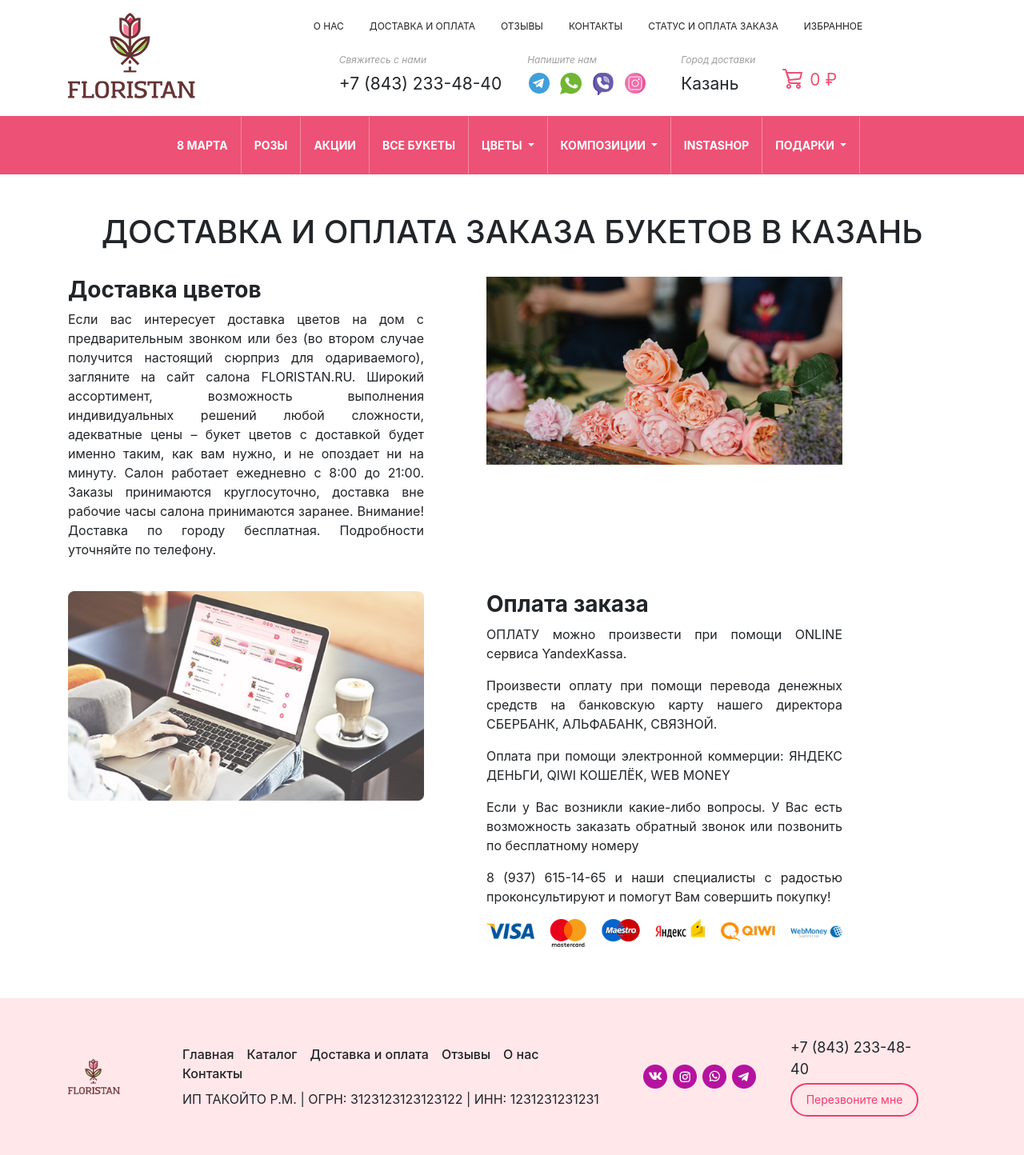
After one commit to Safintim/flower-shop, a Django app: page /shipping/ in a window 1280 px wide. The commit adds this page. Shown: the whole page at 80% size. Run offline with Django 3.2, Linux system fonts and the light colour scheme; some libraries are stand-ins or nearby versions.

Commit message:
Add shipping_and_payment.html

```diff
--- a/templates/about.html
+++ b/templates/about.html
@@ -38,5 +38,4 @@
             </p>
         </div>
     </div>
-    <div class="row"></div>
 {% endblock %}
--- a/templates/footer.html
+++ b/templates/footer.html
@@ -19,7 +19,7 @@
                                 <a class="nav-link p-0" href="#">Каталог</a>
                             </li>
                             <li class="nav-item mr-3">
-                                <a class="nav-link p-0" href="#">Доставка и оплата</a>
+                                <a class="nav-link p-0" href="{% url 'shipping' %}">Доставка и оплата</a>
                             </li>
                             <li class="nav-item mr-3">
                                 <a class="nav-link p-0" href="#">Отзывы</a>
--- a/templates/header.html
+++ b/templates/header.html
@@ -13,7 +13,7 @@
                             <a class="nav-link active" href="{% url 'about' %}">О НАС</a>
                         </li>
                         <li class="nav-item">
-                            <a class="nav-link" href="#">ДОСТАВКА И ОПЛАТА</a>
+                            <a class="nav-link" href="{% url 'shipping' %}">ДОСТАВКА И ОПЛАТА</a>
                         </li>
                         <li class="nav-item">
                             <a class="nav-link" href="#">ОТЗЫВЫ</a>
--- /dev/null
+++ b/templates/shipping_and_payment.html
@@ -0,0 +1,52 @@
+{% extends 'base.html' %}
+
+{% load static %}
+
+{% block content %}
+    <div class="row">
+        <div class="col text-center">
+            <h1>ДОСТАВКА И ОПЛАТА ЗАКАЗА БУКЕТОВ В КАЗАНЬ</h1>
+        </div>
+    </div>
+    <div class="row mt-4">
+        <div class="col-5 mr-5">
+            <h3><strong>Доставка цветов</strong></h3>
+            <p class="text-justify">
+                Если вас интересует доставка цветов на дом с предварительным звонком или без (во втором случае получится
+                настоящий сюрприз для одариваемого), загляните на сайт салона FLORISTAN.RU. Широкий ассортимент,
+                возможность выполнения индивидуальных решений любой сложности, адекватные цены – букет цветов с
+                доставкой будет именно таким, как вам нужно, и не опоздает ни на минуту.
+
+                Салон работает ежедневно с 8:00 до 21:00. Заказы принимаются круглосуточно, доставка вне рабочие часы
+                салона принимаются заранее.
+
+                Внимание! Доставка по городу бесплатная. Подробности уточняйте по телефону.
+            </p>
+        </div>
+        <div class="col-5">
+            <img src="{% static 'images/pay-1.jpg' %}" alt="FLORISTAN">
+        </div>
+    </div>
+    <div class="row mt-4">
+        <div class="col-5 mr-5">
+            <img src="{% static 'images/pay-2.jpg' %}" alt="FLORISTAN">
+        </div>
+        <div class="col-5">
+            <h3><strong>Оплата заказа</strong></h3>
+            <p class="text-justify">ОПЛАТУ можно произвести при помощи ONLINE сервиса YandexKassa.</p>
+            <p class="text-justify">Произвести оплату при помощи перевода денежных средств на банковскую карту нашего
+                директора СБЕРБАНК,
+                АЛЬФАБАНК, СВЯЗНОЙ.</p>
+            <p class="text-justify">Оплата при помощи электронной коммерции: ЯНДЕКС ДЕНЬГИ, QIWI КОШЕЛЁК, WEB MONEY</p>
+            <p class="text-justify">Если у Вас возникли какие-либо вопросы. У Вас есть возможность заказать обратный
+                звонок или позвонить по
+                бесплатному номеру</p>
+            <p class="text-justify">
+                8 (937) 615-14-65 и наши специалисты с радостью проконсультируют и помогут Вам совершить покупку!
+            </p>
+            <p>
+                <img src="{% static 'images/pay-3.png' %}" alt="">
+            </p>
+        </div>
+    </div>
+{% endblock %}
```
Also changed, not shown: static/images/pay-1.jpg (added), static/images/pay-2.jpg (added), static/images/pay-3.png (added).
